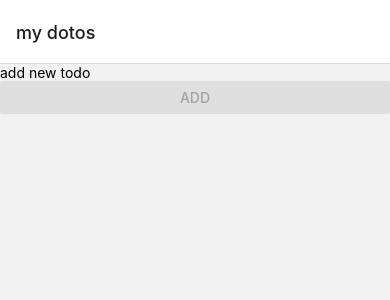
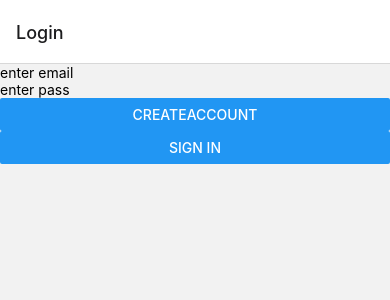
Before and after one commit to AyakoNaganeyama/to-do-list-mobile-app, a React Native app: screen / in a window 390 px wide. Shown: the top 300 px of the page. Built offline with nearby package versions, Linux system fonts and the light colour scheme; no server answers; the database is empty.

Commit message:
working on authentication

```diff
--- a/App.tsx
+++ b/App.tsx
@@ -4,16 +4,38 @@ import { createNativeStackNavigator } from "@react-navigation/native-stack"; //h
 import { NavigationContainer } from "@react-navigation/native";
 import List from "./app/screens/List";
 import Details from "./app/screens/Details";
+import Login from "./app/screens/Login";
+import { User } from "firebase/auth";
+import { useState, useEffect } from "react";
+import { onAuthStateChanged } from "firebase/auth";
+import { fireAuth } from "./firebaseConfig";
 
 const Stack = createNativeStackNavigator();
 
+const InsideStack = createNativeStackNavigator();
+
+function InsideLayout() {
+  return (
+    <InsideStack.Navigator>
+      <InsideStack.Screen name="my dotos" component={List} />
+    </InsideStack.Navigator>
+  );
+}
 export default function App() {
+  const [user, setUser] = useState<User | null>(null);
+
+  useEffect(() => {
+    onAuthStateChanged(fireAuth, (user) => {
+      console.log(user);
+      setUser(user);
+    });
+  }, []);
+
   //Using Stack navigator
   return (
     <NavigationContainer>
-      <Stack.Navigator>
-        <Stack.Screen name="my dotos" component={List} />
-        <Stack.Screen name="details" component={Details} />
+      <Stack.Navigator initialRouteName="Login">
+        <Stack.Screen name="Login" component={Login} />
       </Stack.Navigator>
     </NavigationContainer>
   );
--- a/app/screens/List.tsx
+++ b/app/screens/List.tsx
@@ -1,9 +1,25 @@
-import { View, Text, Button, TextInput, FlatList } from "react-native";
+import {
+  View,
+  Text,
+  Button,
+  TextInput,
+  FlatList,
+  TouchableOpacity,
+} from "react-native";
 import React from "react";
 import { useEffect, useState } from "react";
-import { addDoc, collection, onSnapshot } from "firebase/firestore";
+import {
+  addDoc,
+  collection,
+  onSnapshot,
+  doc,
+  updateDoc,
+  deleteDoc,
+} from "firebase/firestore";
 import { database } from "../../firebaseConfig";
 import { StyleSheet } from "react-native";
+import Ionicons from "@expo/vector-icons/Ionicons";
+import { Entypo } from "@expo/vector-icons";
 
 export interface Todo {
   title: string;
@@ -44,7 +60,31 @@ const List = ({ navigation }: any) => {
   };
 
   const renderTodo = ({ item }: any) => {
-    return <Text>Test{item.title}</Text>;
+    const ref = doc(database, `todos/${item.id}`);
+    const toggleDone = async () => {
+      updateDoc(ref, { done: !item.done });
+    };
+    const deleteItem = async () => {
+      deleteDoc(ref);
+    };
+
+    return (
+      <View>
+        <TouchableOpacity onPress={toggleDone}>
+          {!item.done && (
+            <Ionicons name="checkmark-circle" size={24} color="green" />
+          )}
+          {item.done && <Entypo name="circle" size={24} color="gray" />}
+          <Text>Test {item.title}</Text>
+        </TouchableOpacity>
+        <Ionicons
+          name="trash-bin-outline"
+          size={24}
+          color="red"
+          onPress={deleteItem}
+        />
+      </View>
+    );
   };
 
   return (
--- /dev/null
+++ b/app/screens/Login.tsx
@@ -0,0 +1,61 @@
+import { View, Text, TextInput, Button } from "react-native";
+import React from "react";
+import { useState } from "react";
+import {
+  createUserWithEmailAndPassword,
+  signInWithEmailAndPassword,
+} from "firebase/auth";
+
+import { fireAuth, database } from "../../firebaseConfig";
+
+const Login = () => {
+  const [email, setEmail] = useState("");
+  const [pass, setPass] = useState("");
+  const [loading, setLoading] = useState(false);
+
+  const auth = fireAuth;
+
+  const signUp = async () => {
+    setLoading(true);
+    try {
+      const after = await createUserWithEmailAndPassword(auth, email, pass);
+      console.log(after);
+    } catch (err) {
+      console.log(err);
+    } finally {
+      setLoading(false);
+    }
+  };
+
+  const signIn = async () => {
+    setLoading(true);
+
+    try {
+      const user = await signInWithEmailAndPassword(auth, email, pass);
+      console.log(user);
+    } catch (error) {
+      console.log(error);
+    } finally {
+      setLoading(false);
+    }
+  };
+
+  return (
+    <View>
+      <TextInput
+        placeholder="enter email"
+        onChangeText={(text: string) => setEmail(text)}
+        value={email}
+      />
+      <TextInput
+        placeholder="enter pass"
+        onChangeText={(text: string) => setPass(text)}
+        value={pass}
+      />
+      <Button onPress={signUp} title="CreateAccount" />
+      <Button onPress={signIn} title="Sign In" />
+    </View>
+  );
+};
+
+export default Login;
--- a/firebaseConfig.ts
+++ b/firebaseConfig.ts
@@ -1,14 +1,8 @@
-import { initializeApp } from 'firebase/app';
-
-
-//https://docs.expo.dev/guides/using-firebase/
-
-// Optionally import the services that you want to use
-//  import {getAuth} from "firebase/auth";
-// import {...} from "firebase/database";
+// Import the functions you need from the SDKs you need
+import { initializeApp } from "firebase/app";
+import {getAuth} from "firebase/auth";
 import {getFirestore} from "firebase/firestore";
-// import {...} from "firebase/functions";
-// import {...} from "firebase/storage";
+import {getStorage} from "firebase/storage";
 
 // Initialize Firebase
 const firebaseConfig = {
@@ -20,8 +14,13 @@ const firebaseConfig = {
     appId: "1:524745754394:web:9de372fce572fe538a4ea3"
 };
 
-export const app = initializeApp(firebaseConfig);
-export const database = getFirestore(app);
-// export const auth = getAuth(app);
-// For more information on how to access Firebase in your project,
-// see the Firebase documentation: https://firebase.google.com/docs/web/setup#access-firebase
+const app = initializeApp(firebaseConfig);
+
+// Initialize Firestore
+const database = getFirestore(app);
+
+// Initialize Firebase Authentication
+const fireAuth = getAuth(app);
+
+// Export the initialized instances
+export { app, fireAuth, database };
```
